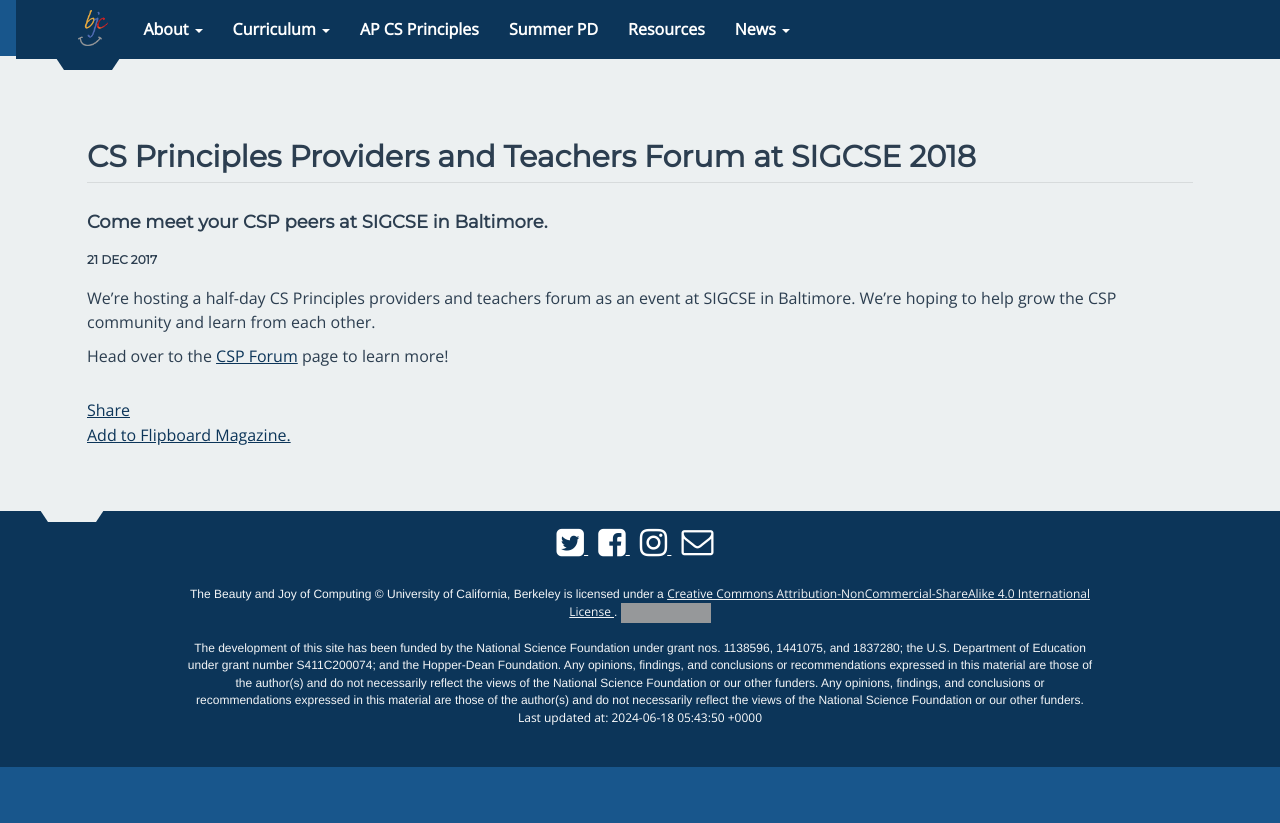
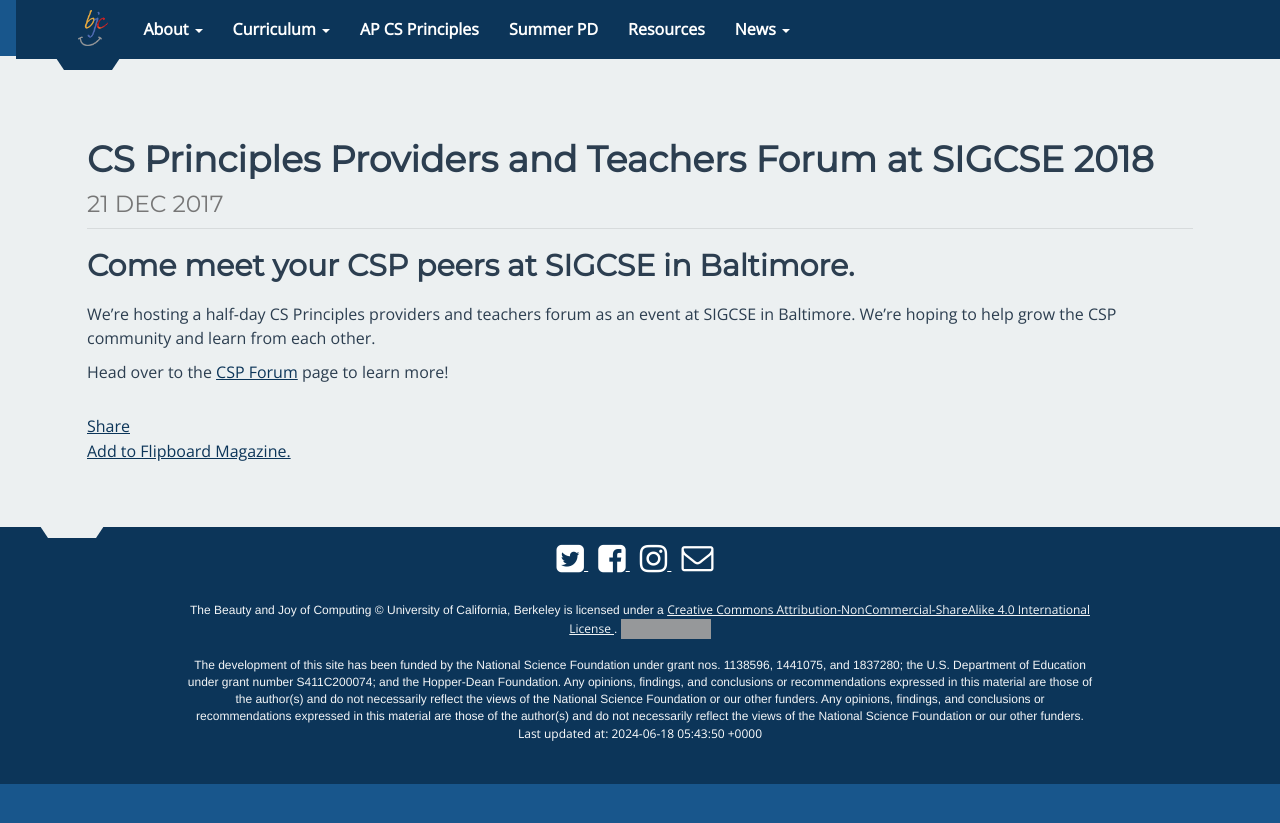
Before and after one commit to beautyjoy/beautyjoy.github.io, a Jekyll site: the page built from _posts/2017-12-22-announcing-csp-forum.md, in a window 1280 px wide. Shown: the top 823 px of the page. Built offline with Jekyll 4.4.1, drawn with Linux system fonts in a browser that asks for light colours; grey boxes are pictures that could not be loaded.

Commit message:
a11y: Fix some headings issues on post layout

```diff
--- a/_layouts/post.html
+++ b/_layouts/post.html
@@ -14,11 +14,14 @@ layout: default
 {% assign permalink = page.url | prepend: site.baseurl %}
 
 {% capture section_content %}
-<h2 class="page-header">{{ page.title }}</h2>
+<h1 class="page-header">
+    {{ page.title }}
+    <br>
+    <small class="text-uppercase">{{ page.date | date_to_string }}</small>
+</h1>
 {% if page.subtitle %}
-<h4>{{ page.subtitle }}</h4>
+<h2>{{ page.subtitle }}</h2>
 {% endif %}
-<h6 class="text-uppercase">{{ page.date | date_to_string }}</h6>
 
 {{ content }}
 
```
